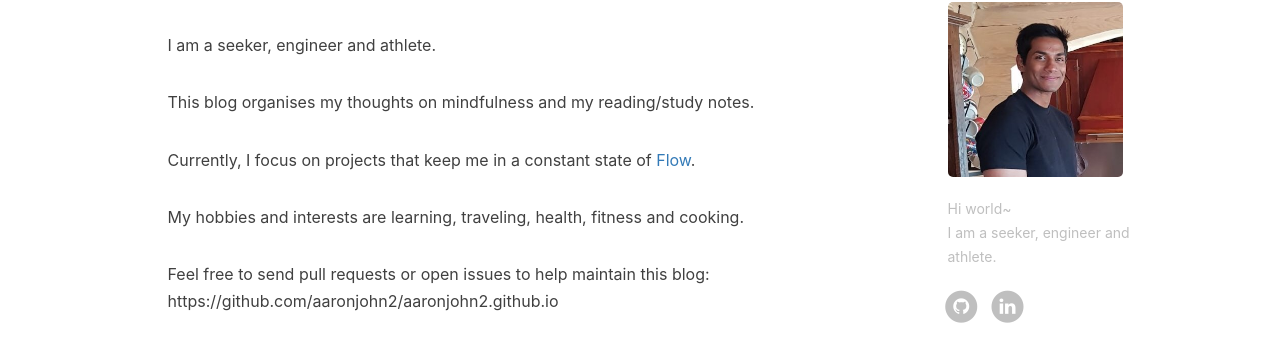
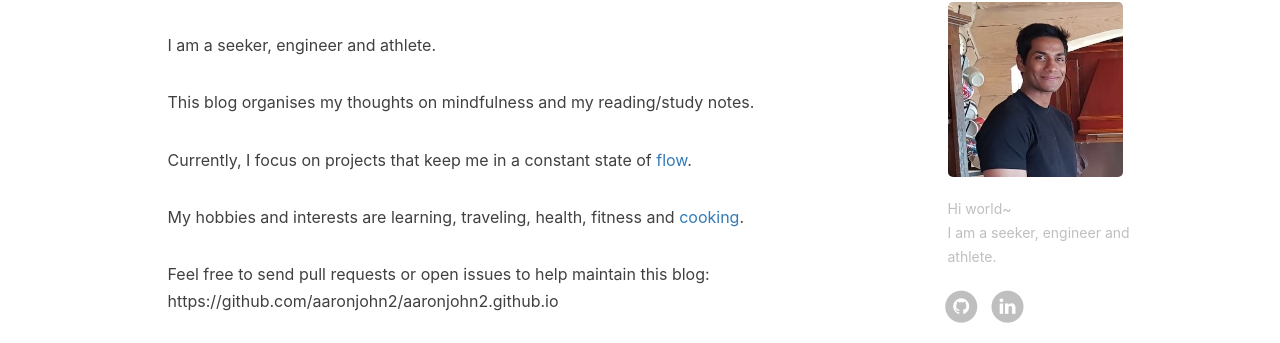
Before and after one commit to aaronjohn2/aaronjohn2.github.io, a Jekyll site: the page built from about.html, in a window 1280 px wide. Shown: the part 573-916 px from the top of the page. Built offline with Jekyll 4.4.1, drawn with Linux system fonts in a browser that asks for light colours; nearby versions of some CDN libraries; comment, search, counter and statistics services are not loaded; some of the changed lines change nothing that is shown.

Commit message:
Update en.md

```diff
--- a/_includes/about/en.md
+++ b/_includes/about/en.md
@@ -4,9 +4,9 @@ I am a seeker, engineer and athlete.
 
 This blog organises my thoughts on mindfulness and my reading/study notes.
 
-Currently, I focus on projects that keep me in a constant state of <a href="https://en.wikipedia.org/wiki/Flow_(psychology)" target="_blank" rel="noopener noreferrer">Flow</a>.
+Currently, I focus on projects that keep me in a constant state of <a href="https://en.wikipedia.org/wiki/Flow_(psychology)" target="_blank" rel="noopener noreferrer">flow</a>.
 
-My hobbies and interests are learning, traveling, health, fitness and cooking.
+My hobbies and interests are learning, traveling, health, fitness and <a href="https://aaronserver.web.app" target="_blank" rel="noopener noreferrer">cooking</a>.
 
 Feel free to send pull requests or open issues to help maintain this blog: https://github.com/aaronjohn2/aaronjohn2.github.io
 
```
